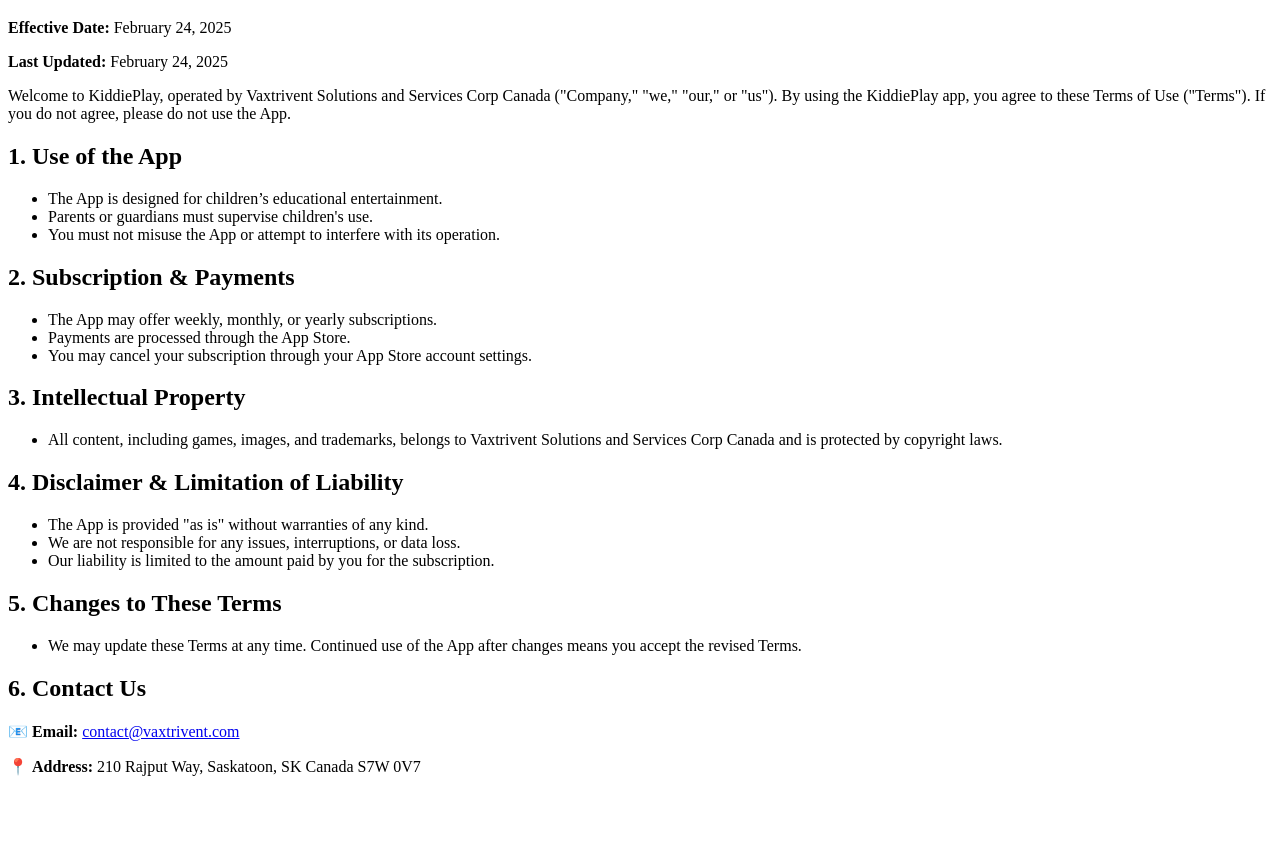
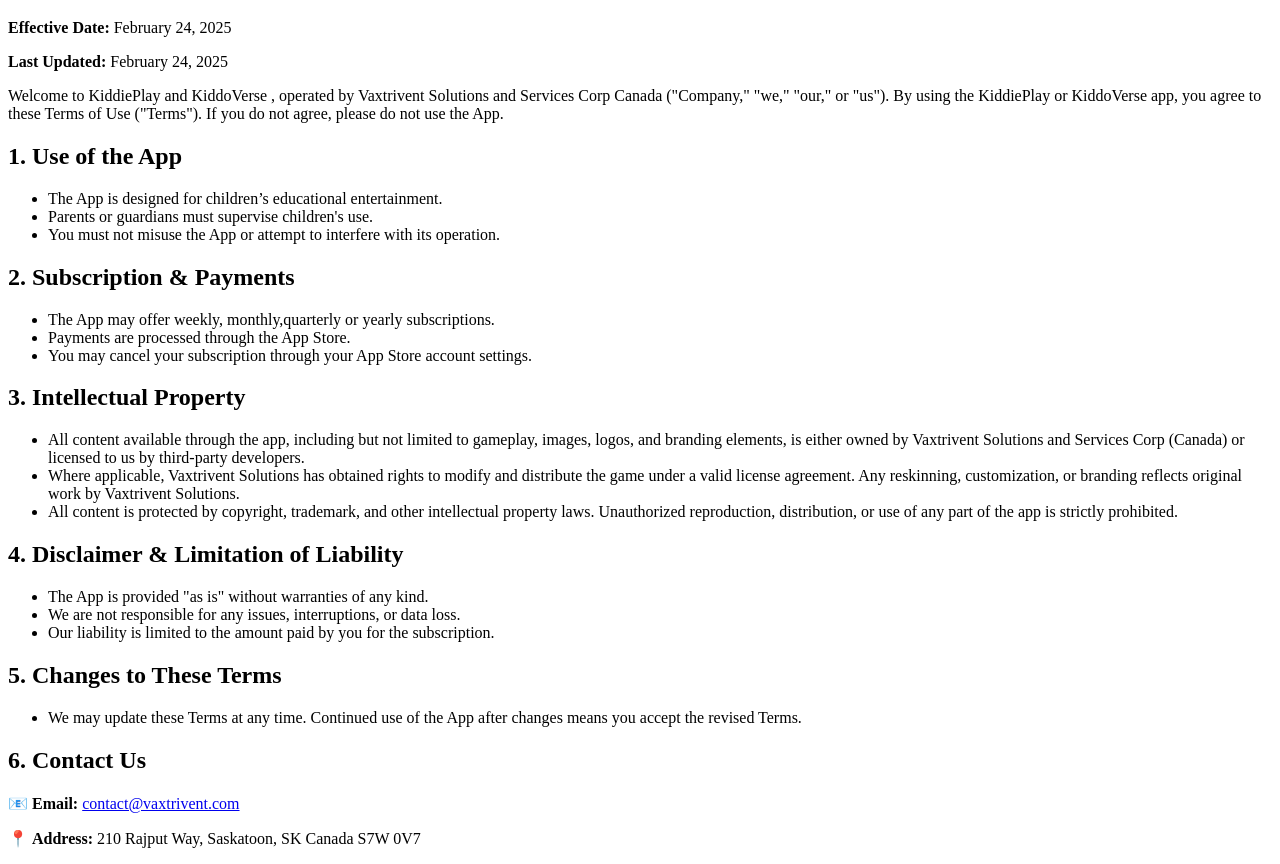
Before and after one commit to alaseinde1/vaxtrivent-test-site, a plain HTML site: page www.vaxtrivent.com/termsofuse.html in a window 1280 px wide. Shown: the part 61-925 px from the top of the page. Before the commit the page ends 853 px from the top, so only its background shows below. Drawn offline with Linux system fonts and the light colour scheme.

Commit message:
Update termsofuse.html

```diff
--- a/www.vaxtrivent.com/termsofuse.html
+++ b/www.vaxtrivent.com/termsofuse.html
@@ -12,7 +12,7 @@
 <p><strong>Effective Date:</strong> February 24, 2025</p>
 <p><strong>Last Updated:</strong> February 24, 2025</p>
 
-<p>Welcome to KiddiePlay, operated by Vaxtrivent Solutions and Services Corp Canada ("Company," "we," "our," or "us"). By using the KiddiePlay app, you agree to these Terms of Use ("Terms"). If you do not agree, please do not use the App.</p>
+<p>Welcome to KiddiePlay and KiddoVerse , operated by Vaxtrivent Solutions and Services Corp Canada ("Company," "we," "our," or "us"). By using the KiddiePlay or KiddoVerse  app, you agree to these Terms of Use ("Terms"). If you do not agree, please do not use the App.</p>
 
 <h2>1. Use of the App</h2>
 <ul>
@@ -23,14 +23,18 @@
 
 <h2>2. Subscription & Payments</h2>
 <ul>
-    <li>The App may offer weekly, monthly, or yearly subscriptions.</li>
+    <li>The App may offer weekly, monthly,quarterly or yearly subscriptions.</li>
     <li>Payments are processed through the App Store.</li>
     <li>You may cancel your subscription through your App Store account settings.</li>
 </ul>
 
-<h2>3. Intellectual Property</h2>
+
+
+    <h2>3. Intellectual Property</h2>
 <ul>
-    <li>All content, including games, images, and trademarks, belongs to Vaxtrivent Solutions and Services Corp Canada and is protected by copyright laws.</li>
+  <li>All content available through the app, including but not limited to gameplay, images, logos, and branding elements, is either owned by Vaxtrivent Solutions and Services Corp (Canada) or licensed to us by third-party developers.</li>
+  <li>Where applicable, Vaxtrivent Solutions has obtained rights to modify and distribute the game under a valid license agreement. Any reskinning, customization, or branding reflects original work by Vaxtrivent Solutions.</li>
+  <li>All content is protected by copyright, trademark, and other intellectual property laws. Unauthorized reproduction, distribution, or use of any part of the app is strictly prohibited.</li>
 </ul>
 
 <h2>4. Disclaimer & Limitation of Liability</h2>
```
